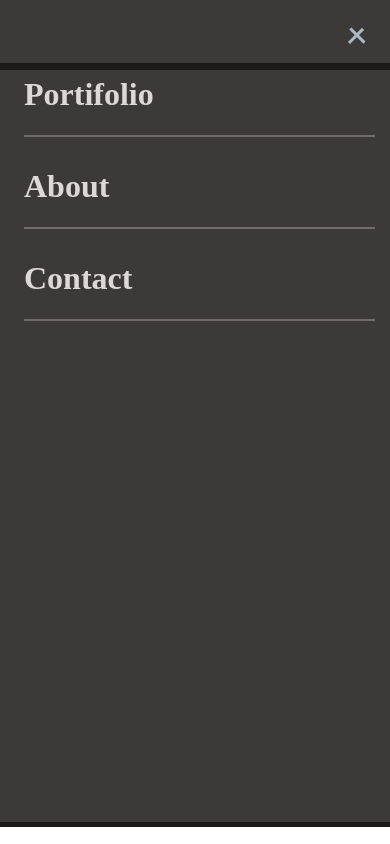
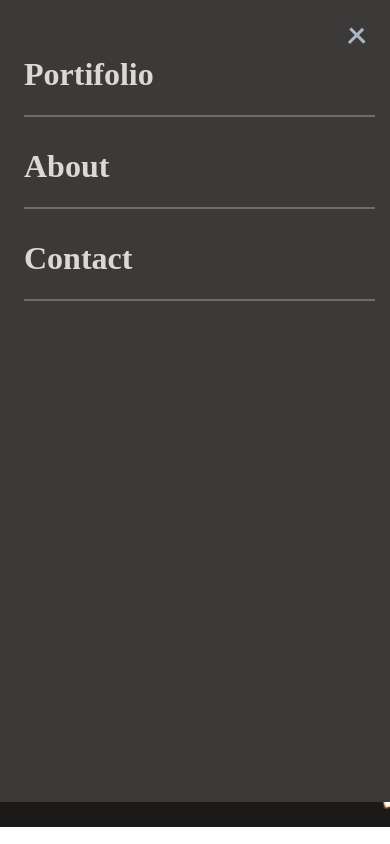
Before and after one commit to jenadiusnicholaus/my_portifolio_site, a website: page index.html in a window 390 px wide. Both pictures are taken after a click on the element 357 px from the left and 19 px from the top of the page. Shown: the top 844 px of the page. Drawn offline with Linux system fonts and the light colour scheme.

Commit message:
Update to apply the changes on CSS file  from the code reviews

```diff
--- a/assets/css/smallscreen.css
+++ b/assets/css/smallscreen.css
@@ -71,7 +71,7 @@ nav {
   display: none;
   position: absolute;
   background-color: #3c3a39;
-  top: 40px;
+  top: 30px;
   left: 0;
   height: calc(95vh - 50px);
   width: 100%;
@@ -112,7 +112,7 @@ nav {
   }
 
   .mobile-icon-menu {
-    top: 50px;
+    top: 30px;
   }
 
   .open .mobile-icon-menu {
@@ -1331,7 +1331,7 @@ nav {
 
 @media screen and (max-width: 375px) {
   .mobile-icon-menu {
-    top: 30px;
+    top: 20px;
   }
 
   .recent-works .work-card {
```
